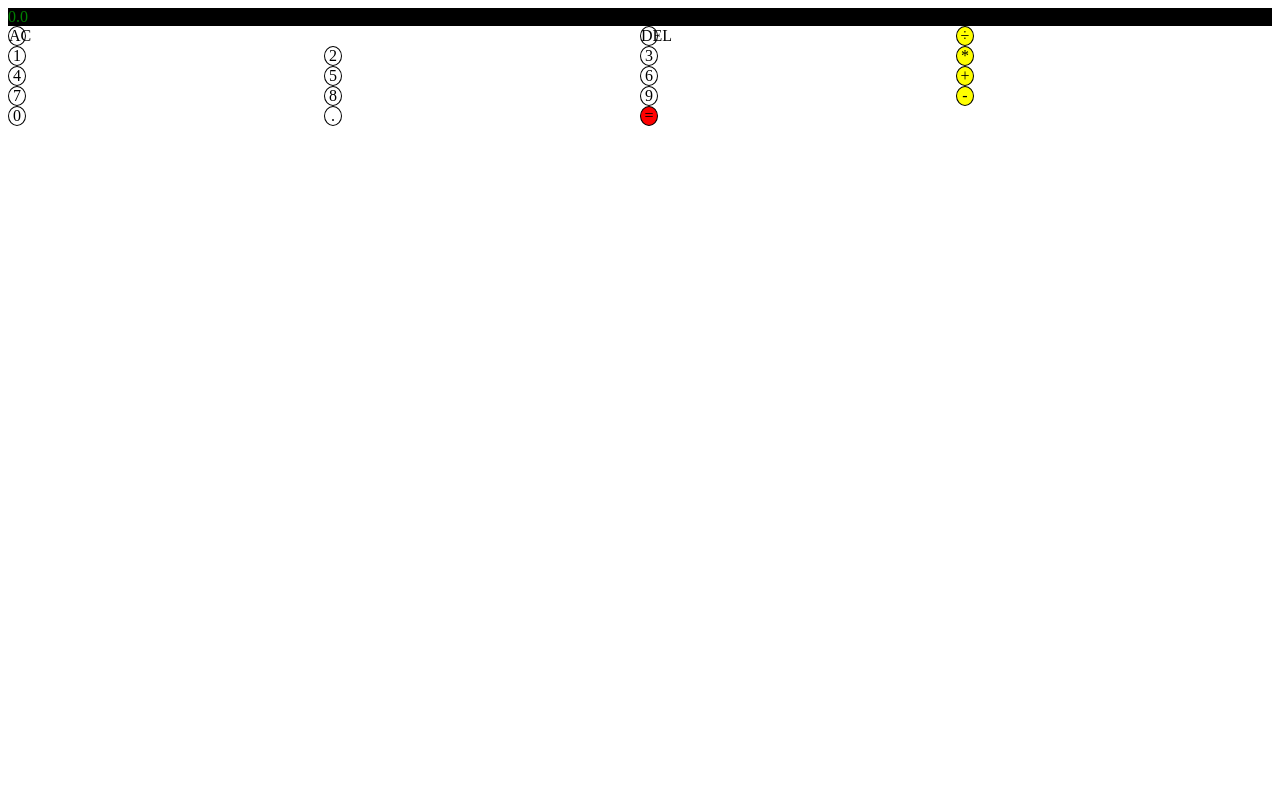
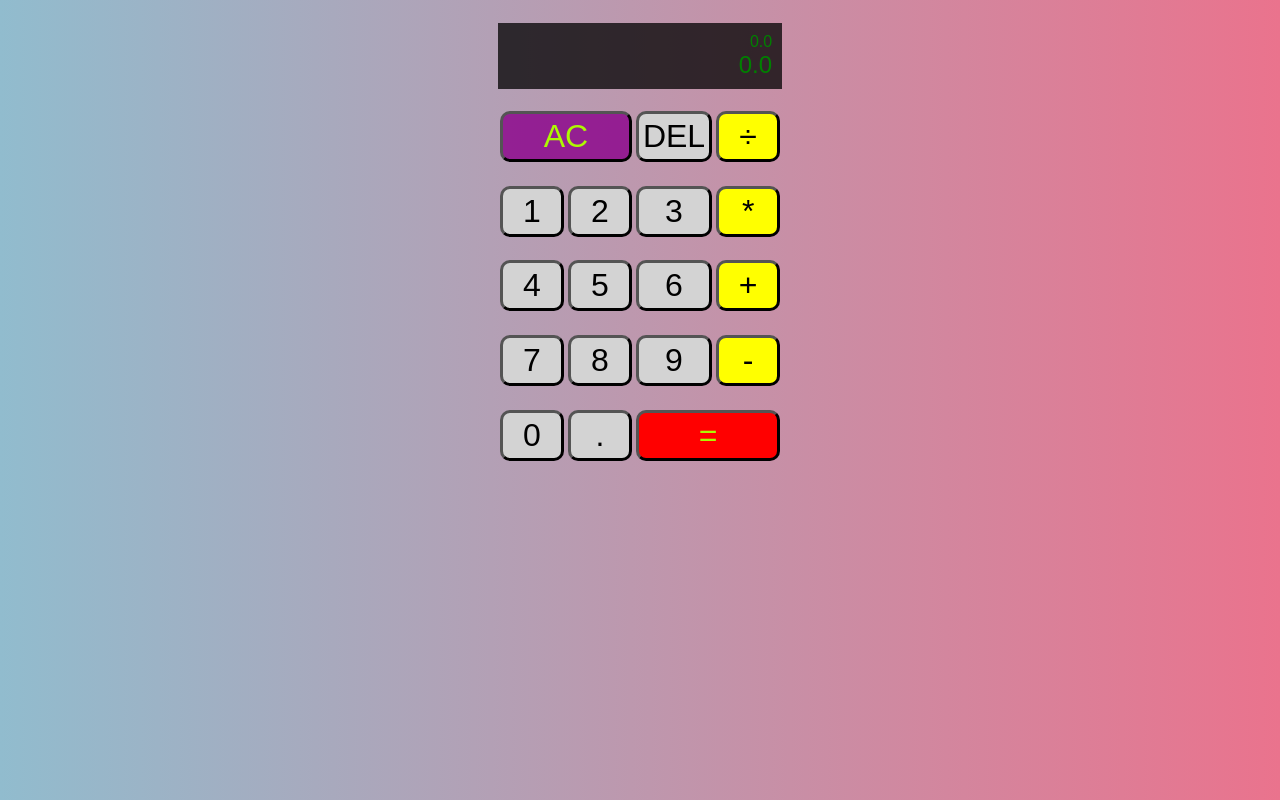
Before and after one commit to flub78/calculator, a plain HTML site: page index.html in a window 1280 px wide. Drawn offline with Linux system fonts and the light colour scheme.

Commit message:
Acceptable layout

```diff
--- a/index.html
+++ b/index.html
@@ -15,8 +15,11 @@
 
 <body>
     <div id="calc_container">
-        <div id="display">0.0</div>
-        <div id="ac" class="calc_key" onclick="key_pressed(this)">AC</div>
+        <div id="display">
+            <div class="previous-operand">0.0</div>
+            <div class="current-operand">0.0</div>
+        </div>
+        <button id="ac" class="calc_key span-two" onclick="key_pressed(this)">AC</button>
         <div class="calc_key" onclick="key_pressed(this)">DEL</div>
         <div class="calc_key operator" onclick="key_pressed(this)">÷</div>
         <div class="calc_key digit" onclick="key_pressed(this)">1</div>
@@ -33,7 +36,7 @@
         <div class="calc_key operator" onclick="key_pressed(this)">-</div>
         <div class="calc_key digit" onclick="key_pressed(this)">0</div>
         <div class="calc_key decimal" onclick="key_pressed(this)">.</div>
-        <div id="equal" class="calc_key operator" onclick="key_pressed(this)">=</div>
+        <div id="equal" class="calc_key operator span-two" onclick="key_pressed(this)">=</div>
     </div>
     <script src="script.js"></script>
 
--- a/style.css
+++ b/style.css
@@ -1,14 +1,76 @@
+*, *::before, *::after {
+    box-sizing: border-box;
+    font-family: Gotham Rounded, sans-serif;
+    font-weight: normal;
+}
+
+body {
+    margin: 0;
+    padding: 0;
+    background: linear-gradient(to right, rgb(145, 188, 206), #EA738DFF);
+}
+
 #display {
-    background-color: black;
     color: green;
+    grid-column: 1 / -1;
+    background-color: rgba(0, 0, 0, 0.75);
+    display: flex;
+    align-items: flex-end;
+    justify-content: space-around;
+    flex-direction: column;
+    padding: 10px;
+    word-wrap: break-word;
+    word-break: break-all;
+}
+
+.previous-operand{
+    /* color: rgba(255,255, 255, 0.75); */
+    font-size: 1.0rem;
+  }
+
+.current-operand{
+    /* color: white; */
+    font-size: 1.5rem;
+  }
+
+#calc_container {
+    margin: 3px;
+    padding: 10px;
+
+    display: grid;
+    grid-template-columns: auto auto auto auto;
+    justify-content: center;
+    align-items: center;
+
+    min-height: 60vh;
+    /*
+    grid-template-columns: repeat(4, 30px);
+    grid-template-rows: minmax(60px, auto) repeat(5, 50px);
+    */
 }
 
 .calc_key {
-    border: 1px solid black;
-    border-radius: 50%;
-    width: 1rem;
+    border: 3px outset black;
+    background-color: lightgrey;
+    border-radius: 10px;
+    min-width: 4rem;
     text-align: center;
+    margin: 2px;
+    padding: 4px;
+
+    cursor: pointer;
+    font-size: 2rem;
+    outline: none;
 }
+
+.calc_key:hover {
+    border: 3px inset lightgrey;
+}
+
+.span-two {
+    color: #adf802;
+    background-color: rgba(139, 0, 139, 0.8);
+  }
 
 .operator {
     background-color: yellow;
@@ -18,10 +80,7 @@
     background-color: red;
 }
 
-#calc_container {
-    display: grid;
-    grid-template-columns: auto auto auto auto;
-}
+
 
 #display {
     grid-column: 1 / span 4;
```
